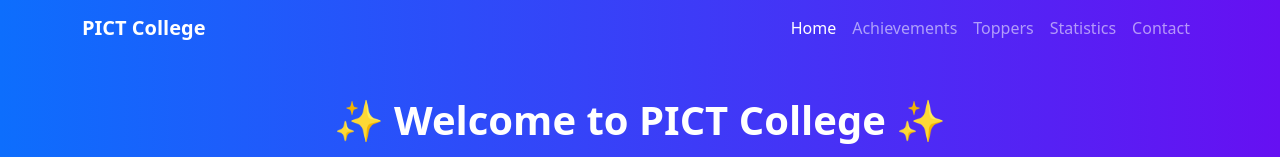
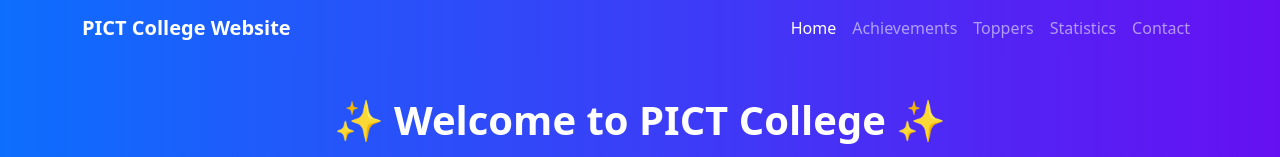
Before and after one commit to yogesh9322/Github-Assignment-WAD, a plain HTML site: page index.html in a window 1280 px wide. Shown: the top 157 px of the page. Drawn offline with nearby package versions, Linux system fonts and the light colour scheme.

Commit message:
Updated index.html with a new line

```diff
--- a/index.html
+++ b/index.html
@@ -38,7 +38,7 @@
 <!-- ✅ Navbar -->
 <nav class="navbar navbar-expand-lg navbar-dark fixed-top custom-navbar">
     <div class="container">
-        <a class="navbar-brand fw-bold" href="#">PICT College</a>
+        <a class="navbar-brand fw-bold" href="#">PICT College Website</a>
         <button class="navbar-toggler" type="button" data-bs-toggle="collapse" data-bs-target="#navbarNav">
             <span class="navbar-toggler-icon"></span>
         </button>
```
